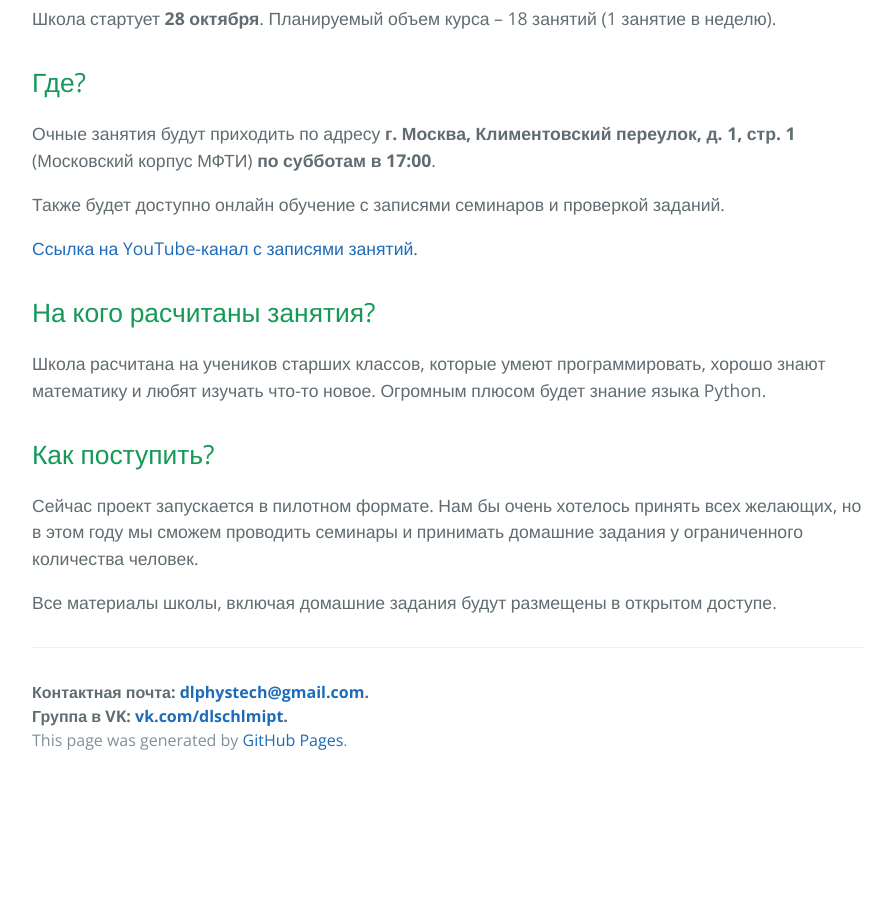
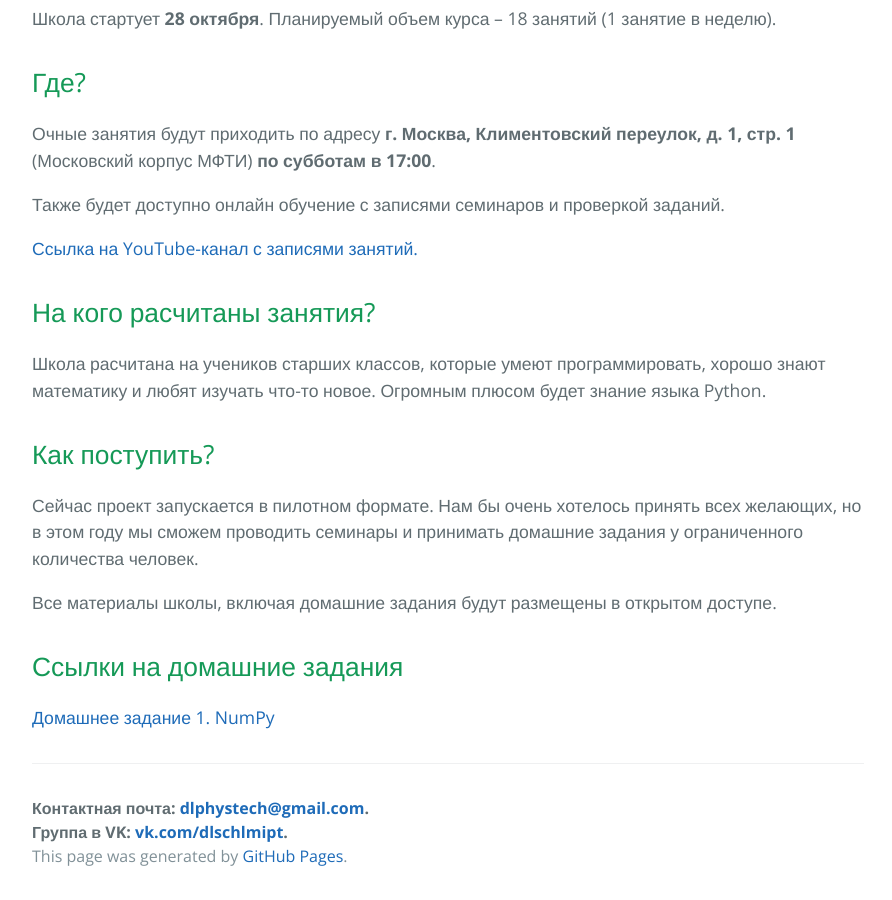
Before and after one commit to deeppavlov/dlschl, a Jekyll site: the page built from docs/index.md, in a window 1280 px wide and 900 px high, scrolled down 796 px. Shown: the whole window, without its empty margins (192-1084 px from the left). Built offline with Jekyll 4.4.1, drawn with Linux system fonts in a browser that asks for light colours; our own code applies the rules of GitHub Pages for plain Markdown files; before the commit the page ends 1580 px from its top, so only the background shows below that.

Commit message:
Update index.md

```diff
--- a/docs/index.md
+++ b/docs/index.md
@@ -23,3 +23,7 @@
 Сейчас проект запускается в пилотном формате. Нам бы очень хотелось принять всех желающих, но в этом году мы сможем проводить семинары и принимать домашние задания у ограниченного количества человек.
 
 Все материалы школы, включая домашние задания будут размещены в открытом доступе.
+
+## Ссылки на домашние задания
+
+<a href="https://github.com/deepmipt/dlschl/blob/master/seminars/1st_seminar_python/homework/hw1_numpy.ipynb">Домашнее задание 1. NumPy</a>
```
